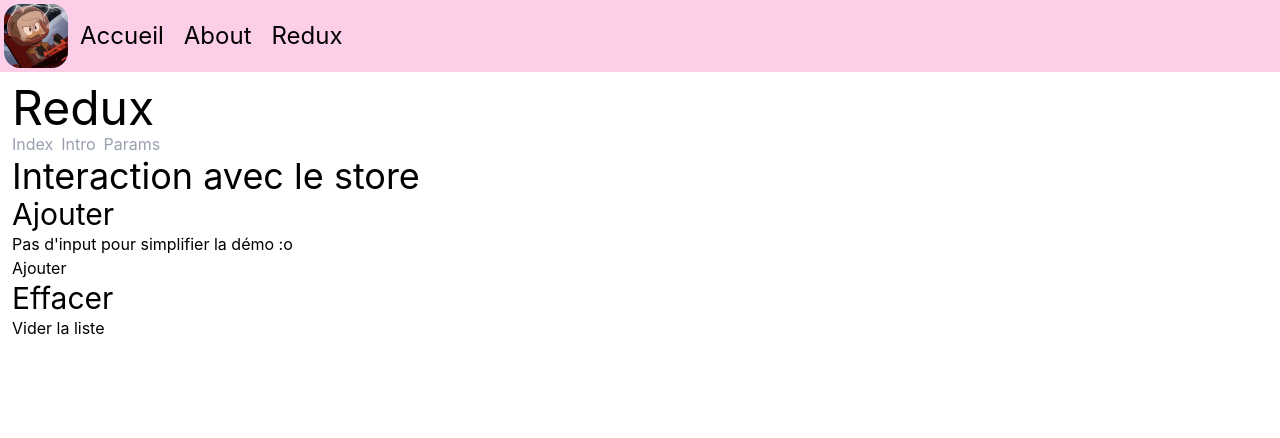
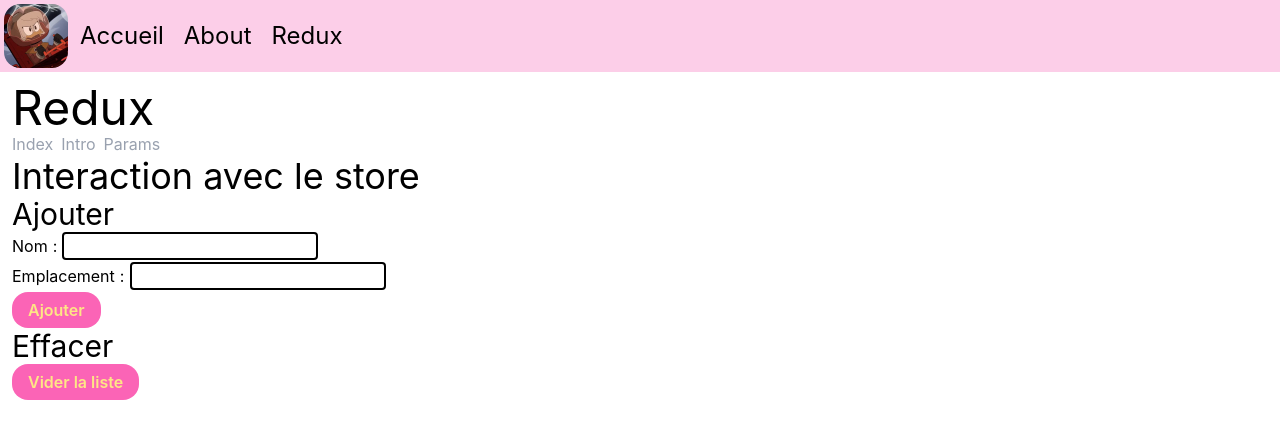
Before and after one commit to Formation-JS/BXL_JS2024_ReactAdv_Demo02, a React (Vite) app: page /demo/intro in a window 1280 px wide. Shown: the top 438 px of the page. Built offline with nearby package versions, Linux system fonts and the light colour scheme.

Commit message:
Form to add plant

```diff
--- a/package.json
+++ b/package.json
@@ -19,7 +19,8 @@
     "react-dom": "^19.0.0",
     "react-redux": "^9.2.0",
     "redux": "^5.0.1",
-    "tailwindcss": "^4.0.6"
+    "tailwindcss": "^4.0.6",
+    "zod": "^3.24.2"
   },
   "devDependencies": {
     "@testing-library/dom": "^10.4.0",
--- a/src/containers/plant/plant-add-form.tsx
+++ b/src/containers/plant/plant-add-form.tsx
@@ -1,20 +1,42 @@
 import { useDispatch } from "react-redux";
 import type { PlantData } from "../../@types/plant";
 import { plantAdd } from "../../store/plant/plant.action.ts";
+import { useActionState, useId } from "react";
+import z from 'zod';
 
+const plantAddSchema = z.object({
+    name: z.string()
+        .min(2)
+        .trim(),
+    location: z.string()
+        .trim()
+});
+
+type PlantStateForm = {
+    error: {
+        name?: string[],
+        location?: string[],
+    } | null;
+};
 
 export default function PlantAddForm() {
 
+    const inputId = useId();
     const dispatch = useDispatch();
 
-    const handleAdd = (data: FormData) => {
+    const handleAdd = (state: PlantStateForm, data: FormData): PlantStateForm => {
 
-        // TODO Créer un formulaire pour obtenir les données
+        const result = plantAddSchema.safeParse(Object.fromEntries(data.entries()));
+        if (result.error) {
+            return {
+                error: result.error.flatten().fieldErrors
+            };
+        }
+
         const plant: PlantData = {
-            name: 'Rose',
-            location: 'Salon',
+            ...result.data,
             isGiven: false
-        }
+        };
 
         //! Interaction avec le store pour injecter les données
         //? Utiliser l'action créator pour générer un objet "action"
@@ -24,16 +46,38 @@ export default function PlantAddForm() {
 
         //? Vous pouvez le faire en une seul ligne aussi :p
         //  dispatch(plantAdd(plant));
-    }
+
+        return {
+            error: null
+        };
+    };
+
+    const [plantFormState, handleAddAction] = useActionState(handleAdd, { error: null });
 
     return (
-        <form action={handleAdd}>
-            <div>
-                <span>Pas d'input pour simplifier la démo :o</span>
+        <form action={handleAddAction}>
+            <div className="mb-0.5">
+                <label htmlFor={inputId + '-name'}>Nom</label>
+                <input type="text" name="name" id={inputId + '-name'} />
+                {plantFormState.error?.name && (
+                    <span className="text-pink-700 font-bold pl-2">
+                        {plantFormState.error?.name.join(', ')}
+                    </span>
+                )}
+            </div>
+            <div className="mb-0.5">
+                <label htmlFor={inputId + '-location'}>Emplacement</label>
+                <input type="text" name="location" id={inputId + '-location'} />
+                {plantFormState.error?.location && (
+                    <span className="text-pink-700 font-bold pl-2">
+                        {plantFormState.error?.location.join(', ')}
+                    </span>
+                )}
             </div>
             <div>
                 <button type="submit">Ajouter</button>
             </div>
+
         </form>
-    )
+    );
 }
--- a/src/styles.css
+++ b/src/styles.css
@@ -13,3 +13,24 @@ code {
   font-family: source-code-pro, Menlo, Monaco, Consolas, "Courier New",
     monospace;
 }
+
+input {
+  @apply
+  border-2 pl-1 rounded
+}
+
+/* label {
+  @apply
+  after:content-[':'] mr-1
+} */
+
+label::after {
+  content: ':';
+  margin-left: 0.5ch;
+  margin-right: 0.5ch;
+}
+
+button {
+  @apply
+  bg-pink-400 rounded-2xl px-4 py-1.5 text-amber-200 font-semibold
+}
```
Also changed, not shown: 1 other file (tests, documents, lock files or other folders).
